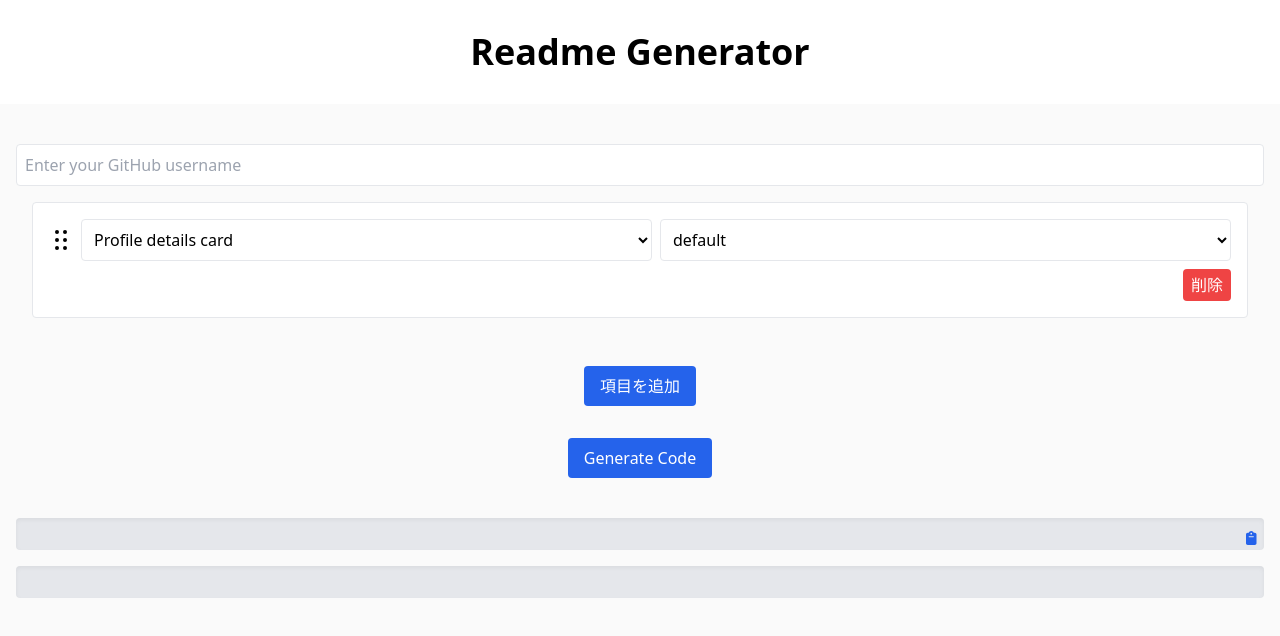
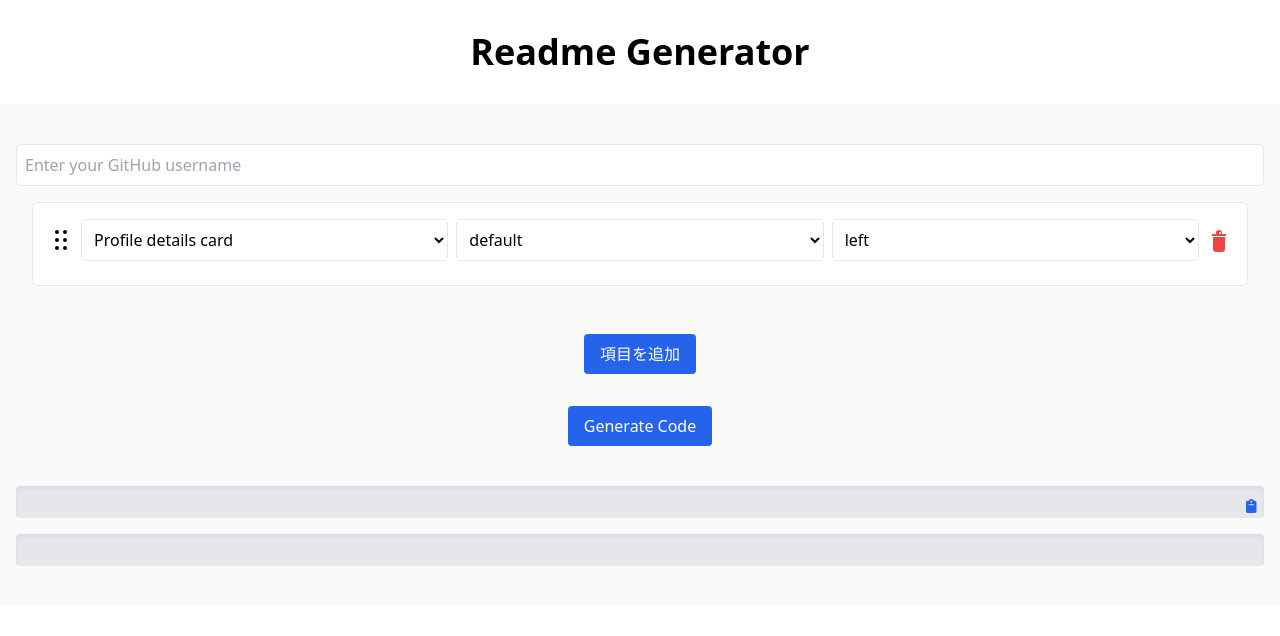
Before and after one commit to Teamsasa/readme-generator, a React (Vite) app: page / in a window 1280 px wide. Both pictures are taken after a click on the button "項目を追加". Shown: the top 636 px of the page. Built offline with nearby package versions, Linux system fonts and the light colour scheme.

Commit message:
feat: 全選択肢にcenter, right, leftを追加。また、削除ボタンをゴミ箱に

```diff
--- a/src/components/Selector.tsx
+++ b/src/components/Selector.tsx
@@ -6,7 +6,7 @@
   id: number;
   label1: string;
   label2: string;
-  label3?: string;
+  label3: string;
 };
 
 type SelectorProps = {
@@ -89,8 +89,7 @@
       id: Date.now(),
       label1: options[0],
       label2: cardProfiles[0],
-      label3:
-        options[0] === "title" || options[0] === "body" ? alignProfiles[0] : "",
+      label3: alignProfiles[0],
     };
     setSelectedItems([...selectedItems, newCard]);
   };
@@ -110,10 +109,7 @@
               ...card,
               [labelType]: value,
               label2: profiles[0],
-              label3:
-                value === "title" || value === "body"
-                  ? alignProfiles[0]
-                  : undefined,
+              label3: alignProfiles[0],
             };
           }
           return { ...card, [labelType]: value };
@@ -261,52 +257,56 @@
           ))}
         </select>
         {card.label1 === "title" || card.label1 === "body" ? (
-          <>
           <input
             type="text"
-              className="w-full p-2 border rounded bg-white dark:bg-neutral-800 dark:border-neutral-600"
+            className="w-full p-2 border rounded mr-2 bg-white dark:bg-neutral-800 dark:border-neutral-600"
             value={card.label2}
             onChange={(e) => updateLabel(card.id, "label2", e.target.value)}
+            placeholder="テキストを入力"
           />
-          </>
         ) : (
           <select
-            className="w-full p-2 border rounded bg-white dark:bg-neutral-800 dark:border-neutral-600"
+            className="w-full p-2 border rounded mr-2 bg-white dark:bg-neutral-800 dark:border-neutral-600"
             value={card.label2}
             onChange={(e) => updateLabel(card.id, "label2", e.target.value)}
           >
-            {(card.label1 === "profile-trophy"
-              ? trophyProfiles
-              : cardProfiles
-            ).map((profile) => (
+            {card.label1 === "profile-trophy"
+              ? trophyProfiles.map((profile) => (
+                  <option key={profile} value={profile}>
+                    {profile}
+                  </option>
+                ))
+              : cardProfiles.map((profile) => (
                   <option key={profile} value={profile}>
                     {profile}
                   </option>
                 ))}
           </select>
         )}
-      </div>
-      {card.label1 === "title" || card.label1 === "body" ? (
-        <div className="flex justify-center mt-2">
         <select
-            className="w-1/2 p-2 border rounded bg-white dark:bg-neutral-800 dark:border-neutral-600"
+          className="w-full p-2 border rounded bg-white dark:bg-neutral-800 dark:border-neutral-600"
           value={card.label3}
           onChange={(e) => updateLabel(card.id, "label3", e.target.value)}
         >
-            {alignProfiles.map((align) => (
-              <option key={align} value={align}>
-                {align}
+          {alignProfiles.map((option) => (
+            <option key={option} value={option}>
+              {option}
             </option>
           ))}
         </select>
-        </div>
-      ) : null}
-      <div className="flex justify-end mt-2">
         <button
           onClick={() => removeCard(card.id)}
-          className="px-2 py-1 bg-red-500 text-white rounded hover:bg-red-600 transition duration-300"
+          className="ml-2 text-red-500 hover:text-red-700"
         >
-          削除
+          <svg
+            xmlns="http://www.w3.org/2000/svg"
+            width="24"
+            height="24"
+            viewBox="0 0 24 24"
+            fill="currentColor"
+          >
+            <path d="M19 6h-4V5a3 3 0 0 0-6 0v1H5v2h14V6zm-7 0V5a1 1 0 1 1 2 0v1h-2zM6 9v12a3 3 0 0 0 3 3h6a3 3 0 0 0 3-3V9H6z" />
+          </svg>
         </button>
       </div>
     </div>
--- a/src/pages/Home.tsx
+++ b/src/pages/Home.tsx
@@ -8,12 +8,12 @@
   id: number;
   label1: string;
   label2: string;
-  label3?: string;
+  label3: string;
 };
 
 const Home: React.FC = () => {
   const [username, setUsername] = useState("");
-  const [selectedItems, setSelectedItems] = useState<CardData[]>([]);
+  const [selectedItems, setSelectedItems] = useState<CardData[]>([] as CardData[]);
   const [code, setCode] = useState("");
 
   const handleGenerateCode = () => {
@@ -28,13 +28,13 @@
       };
 
       if (item.label1 === "profile-trophy") {
-          return `<img src="https://github-profile-trophy.vercel.app/?username=${username}&rank=-?&theme=${item.label2}"/>`;
+        return `<div align="${item.label3}"><img src="https://github-profile-trophy.vercel.app/?username=${username}&rank=-?&theme=${item.label2}"/></div>`;
       } else if (
         Object.prototype.hasOwnProperty.call(label1Map, item.label1)
       ) {
-          return `<img src="https://github-profile-summary-cards.vercel.app/api/cards/${
+        return `<div align="${item.label3}"><img src="https://github-profile-summary-cards.vercel.app/api/cards/${
           label1Map[item.label1]
-          }?username=${username}&count_private=true&theme=${item.label2}"/>`;
+        }?username=${username}&count_private=true&theme=${item.label2}"/></div>`;
       } else if (item.label1 === "title") {
         return `<h1 align="${item.label3}">${item.label2}</h1>`;
       } else if (item.label1 === "body") {
@@ -46,6 +46,7 @@
     .join("\n");
   setCode(generatedCode);
 };
+
 
   return (
     <div className="container mx-auto py-10 p-4 bg-neutral-50 text-black dark:bg-neutral-800 dark:text-white">
```
Lines whose indentation alone changed are shown as unchanged.
